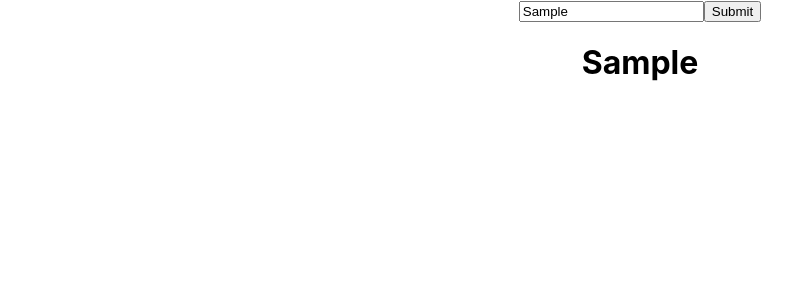
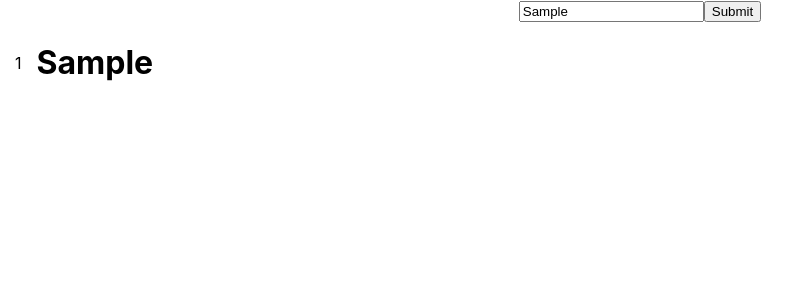
Before and after one commit to Zadag/react-todo, a React (Create React App) app: page / in a window 1280 px wide. Both pictures are taken after typing "Sample" into the empty fields and a click on the button "Submit". Shown: the top 300 px of the page, without its empty margins (0-809 px from the left). Built offline with nearby package versions, Linux system fonts and the light colour scheme.

Commit message:
adds number to list.

```diff
--- a/src/App.css
+++ b/src/App.css
@@ -5,6 +5,21 @@
 .App-logo {
   height: 40vmin;
   pointer-events: none;
+}
+
+.tasks-container {
+  display: flex;
+  flex-direction: column;
+}
+
+.task {
+  display: flex;
+  align-items: center;
+  margin-left: 15px;
+}
+
+label {
+  margin-right: 15px;
 }
 
 @media (prefers-reduced-motion: no-preference) {
--- a/src/App.js
+++ b/src/App.js
@@ -47,7 +47,9 @@ class App extends React.Component {
             onChange={this.handleInput}
           ></input>
           <button onClick={this.handleSubmit}>Submit</button>
-          <Overview tasks={tasks} />
+          <div className="tasks-container">
+            <Overview tasks={tasks} />
+          </div>
         </div>
       </div>
     );
--- a/src/components/Overview.js
+++ b/src/components/Overview.js
@@ -1,7 +1,14 @@
 import React from "react";
 
 const Overview = ({ tasks }) => {
-  return tasks.map((task) => <h1 key={task.id}>{task.text}</h1>);
+  return tasks.map((task, index) => {
+    return (
+      <div className="task" key={task.id}>
+        <label>{index + 1}</label>
+        <h1 key={task.id}>{task.text}</h1>
+      </div>
+    );
+  });
 };
 
 export default Overview;
```
